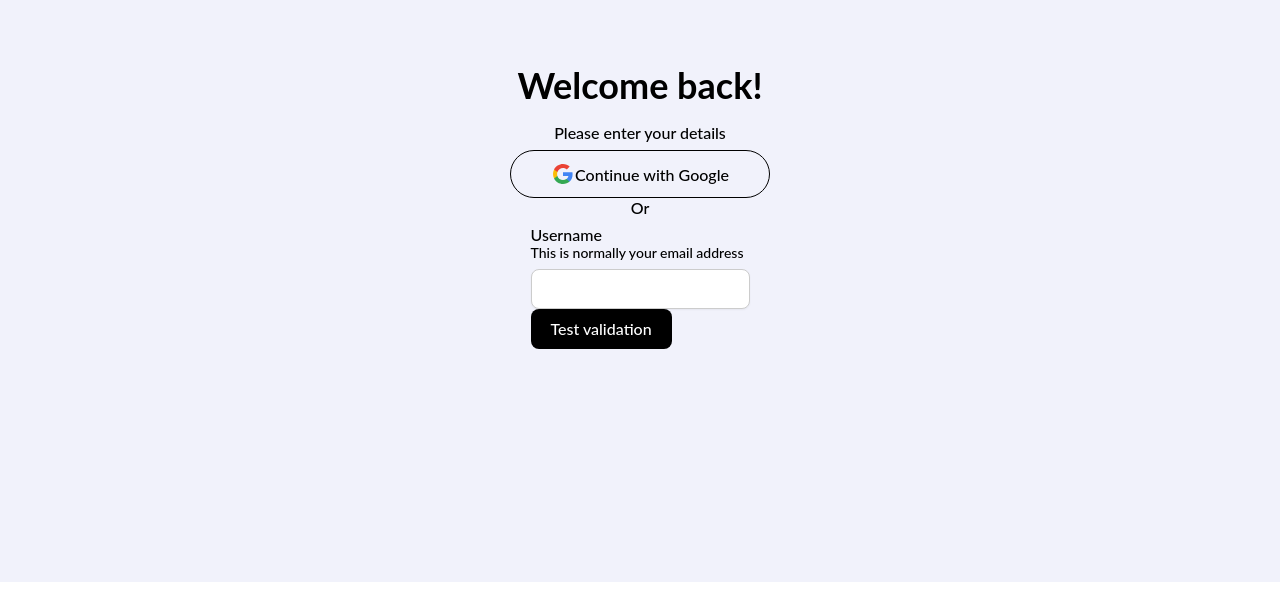
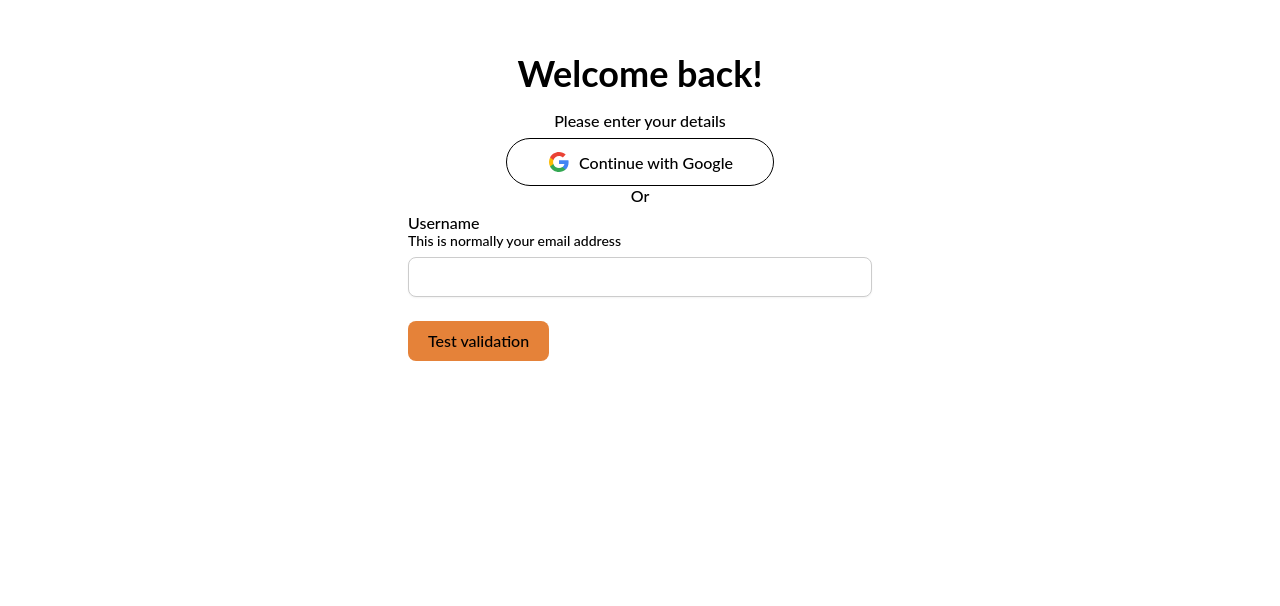
Before and after one commit to jayEvans89/web-template, a SvelteKit app: page /login in a window 1280 px wide. Shown: the part 218-824 px from the top of the page. Built offline with nearby package versions, Linux system fonts and the light colour scheme.

Commit message:
Adds themeing

```diff
--- a/src/lib/components/button/button.svelte
+++ b/src/lib/components/button/button.svelte
@@ -6,10 +6,11 @@
 		children: Snippet<[string]>;
 		variant?: 'secondary';
 		loading?: boolean;
+		loadingText?: string;
 		clickEvent?: () => void;
 	}
 
-	let { children, variant, loading, clickEvent }: Props = $props();
+	let { children, variant, loading, clickEvent, loadingText }: Props = $props();
 
 	function clickHandler() {
 		if (!loading && clickEvent) {
@@ -21,7 +22,7 @@
 <button class={variant} onclick={clickHandler} data-testid="button">
 	{#if loading}
 		<span data-testid="loading-container">
-			<LoadingSpinner></LoadingSpinner>
+			<LoadingSpinner loadingText={loadingText || undefined}></LoadingSpinner>
 		</span>
 	{:else}
 		{@render children('')}
@@ -31,8 +32,8 @@
 <style lang="scss">
 	button {
 		box-sizing: border-box;
-		background-color: #000;
-		color: #fff;
+		background-color: var(--clr-primary-a20);
+		color: var(--clr-dark-a0);
 		padding: 12px 20px;
 		border-radius: 8px;
 		border: none;
@@ -41,15 +42,17 @@
 		font-weight: 500;
 		transition: 250ms ease-in-out;
 		will-change: background-color, color;
+		display: inline-block;
+		width: fit-content;
 
 		&:hover {
-			background-color: #333;
+			background-color: var(--clr-primary-a10);;
 		}
 	}
 
 	.secondary {
-		background-color: #fff;
-		color: #000;
+		background-color: var(--clr-surface-a50);
+		color: var(-clr-light-a0);
 		border: 1px solid #000;
 
 		&:hover {
--- a/src/lib/components/loading-spinner/loading-spinner.svelte
+++ b/src/lib/components/loading-spinner/loading-spinner.svelte
@@ -5,7 +5,7 @@
 		loadingText?: string;
 	}
 
-	let { loadingText = m.loading() }: Props = $props();
+	let { loadingText = m['components.loadingSpinner.loading']() }: Props = $props();
 </script>
 
 <span class="loading-container" data-testid="loading-spinner-container">
--- a/src/lib/components/oauth-button/oauth-button.svelte
+++ b/src/lib/components/oauth-button/oauth-button.svelte
@@ -11,7 +11,7 @@
 	const providerLogo = $derived(icons[provider.toLowerCase()]);
 </script>
 
-<a class="oauth-button" data-testid="oAuthButton" href={providerEndpoint}>
+<a class="oauth-button oauth-button--{provider.toLowerCase()}" data-testid="oAuthButton" href={providerEndpoint}>
 	<svg
 		width="24px"
 		height="24px"
@@ -30,7 +30,7 @@
 
 <style lang="scss">
 	.oauth-button {
-		display: block;
+		display: flex;
 		border-radius: 9999px;
 		padding: 0 40px;
 		height: 48px;
@@ -41,6 +41,12 @@
 		align-items: center;
 		justify-content: center;
 		color: currentColor;
+		gap: 8px;
+
+		&--google {
+			background: #fff;
+			color: #000;
+		}
 
 		&__text {
 			display: block;
--- a/src/routes/+layout.svelte
+++ b/src/routes/+layout.svelte
@@ -16,7 +16,6 @@
 
 <style lang="scss">
 	main {
-		background: rgb(241, 242, 251);
 		width: 100vw;
 		height: 100vh;
 	}
--- a/src/routes/+page.svelte
+++ b/src/routes/+page.svelte
@@ -1,4 +1,5 @@
 <script>
+	import Button from '$lib/components/button/button.svelte';
 	import InputText from '$lib/components/input-text/input-text.svelte';
 
 	let inputValue = $state('James');
@@ -20,4 +21,7 @@
 	<p>Authentication has already been setup with <strong>Google OAuth</strong></p>
 	<p>Go to <a href="/login">Login</a></p>
 	<p>Go to <a href="/dashboard">Dashboard</a></p>
+
+	<Button>Test button</Button>
+	<Button variant="secondary">Test button</Button>
 </section>
--- /dev/null
+++ b/src/styles/components/form.scss
@@ -0,0 +1,9 @@
+
+form {
+  max-width: 50ch;
+  width: 100%;
+  margin: 0 auto;
+  display: flex;
+  flex-direction: column;
+  gap: 1.5rem;
+}
--- /dev/null
+++ b/src/styles/components/index.scss
@@ -0,0 +1,2 @@
+
+@forward "form";
--- a/src/styles/core/typography.scss
+++ b/src/styles/core/typography.scss
@@ -76,3 +76,13 @@ ul {
     }
   }
 }
+
+a {
+  color: var(--clr-primary-a0);
+  transition: all 0.2s ease-in-out;
+
+  &:hover {
+    color: var(--clr-primary-a20);
+    text-decoration: underline;
+  }
+}
--- a/src/styles/core/variables/colors.scss
+++ b/src/styles/core/variables/colors.scss
@@ -4,4 +4,95 @@
 
   --color-error: #dc3545;
   --color-error-light: #f8d7da;
+
+/** Base colors */
+--clr-dark-a0: #000000;
+--clr-light-a0: #ffffff;
+
+--clr-text: var(--clr-dark-a0);
+
+/** Theme primary colors */
+--clr-primary-a0: #ff8119;
+--clr-primary-a10: #f2822b;
+--clr-primary-a20: #e58239;
+--clr-primary-a30: #d88345;
+--clr-primary-a40: #cb8350;
+--clr-primary-a50: #bd835a;
+
+/** Theme surface colors */
+--clr-surface-a0: #ffffff;
+--clr-surface-a10: #f0f0f0;
+--clr-surface-a20: #e1e1e1;
+--clr-surface-a30: #d3d3d3;
+--clr-surface-a40: #c5c5c5;
+--clr-surface-a50: #b6b6b6;
+
+  @media(prefers-color-scheme: dark) {
+/** Base colors */
+--clr-dark-a0: #000000;
+--clr-light-a0: #ffffff;
+
+--clr-text: var(--clr-light-a0);
+
+/** Theme primary colors */
+--clr-primary-a0: #ff8119;
+--clr-primary-a10: #ff9039;
+--clr-primary-a20: #ff9e53;
+--clr-primary-a30: #ffac6c;
+--clr-primary-a40: #ffba84;
+--clr-primary-a50: #ffc89c;
+
+/** Theme surface colors */
+--clr-surface-a0: #040f24;
+--clr-surface-a10: #1e2639;
+--clr-surface-a20: #363d4e;
+--clr-surface-a30: #505565;
+--clr-surface-a40: #6b6f7d;
+--clr-surface-a50: #878a96;
+  }
+
+
+// Potential light theme
+// /** Base colors */
+// --clr-dark-a0: #000000;
+// --clr-light-a0: #ffffff;
+
+// /** Theme primary colors */
+// --clr-primary-a0: #ff8119;
+// --clr-primary-a10: #f2822b;
+// --clr-primary-a20: #e58239;
+// --clr-primary-a30: #d88345;
+// --clr-primary-a40: #cb8350;
+// --clr-primary-a50: #bd835a;
+
+// /** Theme surface colors */
+// --clr-surface-a0: #ffffff;
+// --clr-surface-a10: #f0f0f0;
+// --clr-surface-a20: #e1e1e1;
+// --clr-surface-a30: #d3d3d3;
+// --clr-surface-a40: #c5c5c5;
+// --clr-surface-a50: #b6b6b6;
+
+
+// Potential dark theme
+/** Base colors */
+// --clr-dark-a0: #000000;
+// --clr-light-a0: #ffffff;
+
+// /** Theme primary colors */
+// --clr-primary-a0: #ff8119;
+// --clr-primary-a10: #ff9039;
+// --clr-primary-a20: #ff9e53;
+// --clr-primary-a30: #ffac6c;
+// --clr-primary-a40: #ffba84;
+// --clr-primary-a50: #ffc89c;
+
+// /** Theme surface colors */
+// --clr-surface-a0: #040f24;
+// --clr-surface-a10: #1e2639;
+// --clr-surface-a20: #363d4e;
+// --clr-surface-a30: #505565;
+// --clr-surface-a40: #6b6f7d;
+// --clr-surface-a50: #878a96;
+
 }
--- a/src/styles/main.scss
+++ b/src/styles/main.scss
@@ -1,2 +1,8 @@
 
 @use './core';
+@use './components';
+
+body {
+  background-color: var(--clr-surface-a0);
+  color: var(--clr-text);
+}
```
